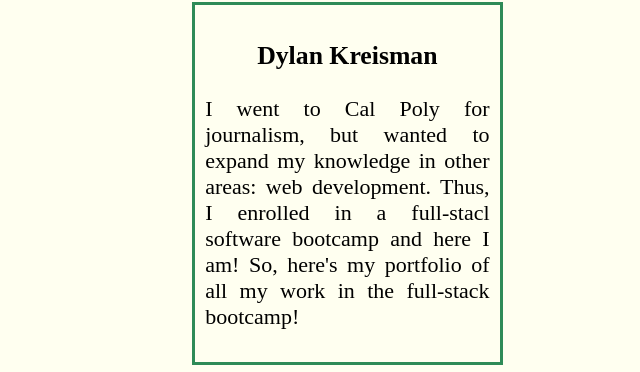
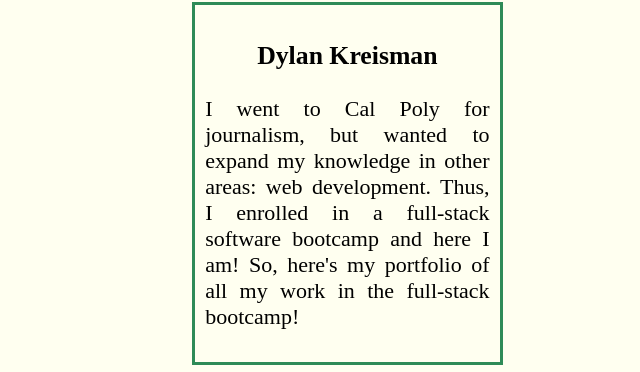
Before and after one commit to dylankreisman/Portfolio-showcase, a plain HTML site: page index.html in a window 1280 px wide. Shown: the part 263-635 px from the top of the page, 640-1280 px from the left. Drawn offline with Linux system fonts and the light colour scheme.

Commit message:
fixed spelling

```diff
--- a/index.html
+++ b/index.html
@@ -51,7 +51,7 @@
             </div>
             <div class="column right">
                 <h3>Dylan Kreisman</h3>
-                    <p>I went to Cal Poly for journalism, but wanted to expand my knowledge in other areas: web development. Thus, I enrolled in a full-stacl software bootcamp and here I am! So, here's my portfolio of all my work in the full-stack bootcamp!
+                    <p>I went to Cal Poly for journalism, but wanted to expand my knowledge in other areas: web development. Thus, I enrolled in a full-stack software bootcamp and here I am! So, here's my portfolio of all my work in the full-stack bootcamp!
                     </p>
        </div>
     </div>
```
